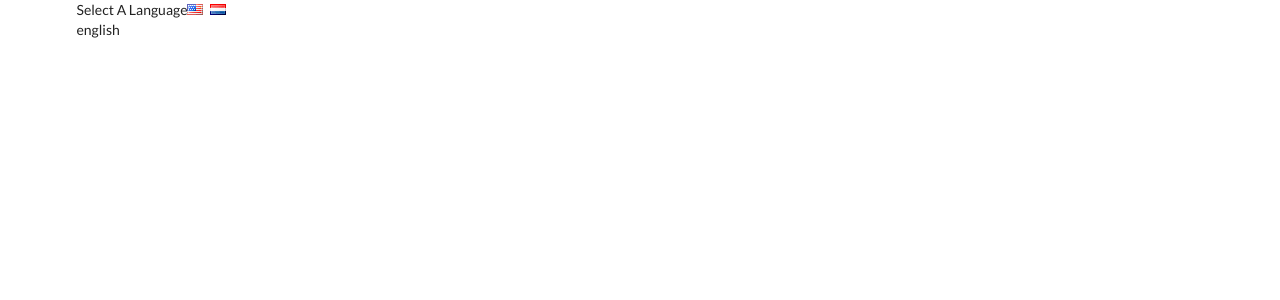
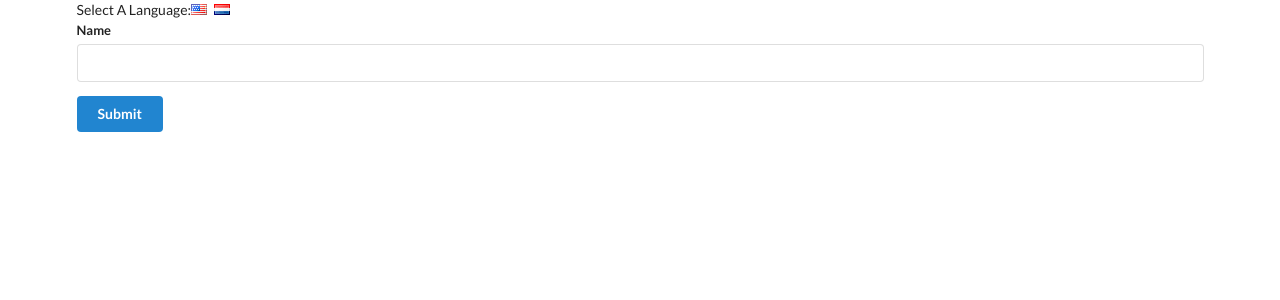
Before and after one commit to jtkp66/translator-react-context, a React (Create React App) app: page / in a window 1280 px wide. Shown: the top 300 px of the page. Built offline with nearby package versions, Linux system fonts and the light colour scheme.

Commit message:
Added Field, Button components and nested them into UserCreate component.

```diff
--- a/src/components/App.js
+++ b/src/components/App.js
@@ -1,4 +1,5 @@
-import React, { Component } from 'react'
+import React, { Component } from 'react';
+import UserCreate from './UserCreate';
 
 class App extends Component {
   state = { language: 'english' };
@@ -11,11 +12,11 @@
     return (
       <div className="ui container">
         <div>
-          Select A Language
+          Select A Language:
           <i className="flag us" onClick={() => this.onLanguageChange('english')} />
           <i className="flag nl" onClick={() => this.onLanguageChange('dutch')} />
         </div>
-        {this.state.language}
+        <UserCreate />
       </div>
     );
   }
--- /dev/null
+++ b/src/components/Button.js
@@ -0,0 +1,9 @@
+import React, { Component } from 'react'
+
+class Button extends Component {
+  render() {
+    return <button className="ui button primary">Submit</button>;
+  }
+}
+
+export default Button;
--- /dev/null
+++ b/src/components/Field.js
@@ -0,0 +1,14 @@
+import React, { Component } from 'react'
+
+class Field extends Component {
+  render() {
+    return (
+      <div className="ui field">
+        <label>Name</label>
+        <input />
+      </div>
+    )
+  }
+}
+
+export default Field;
--- /dev/null
+++ b/src/components/UserCreate.js
@@ -0,0 +1,14 @@
+import React from 'react';
+import Field from './Field';
+import Button from './Button';
+
+const UserCreate = () => {
+    return (
+        <div className="ui form">
+            <Field />
+            <Button />
+        </div>
+    );
+};
+
+export default UserCreate;
```
